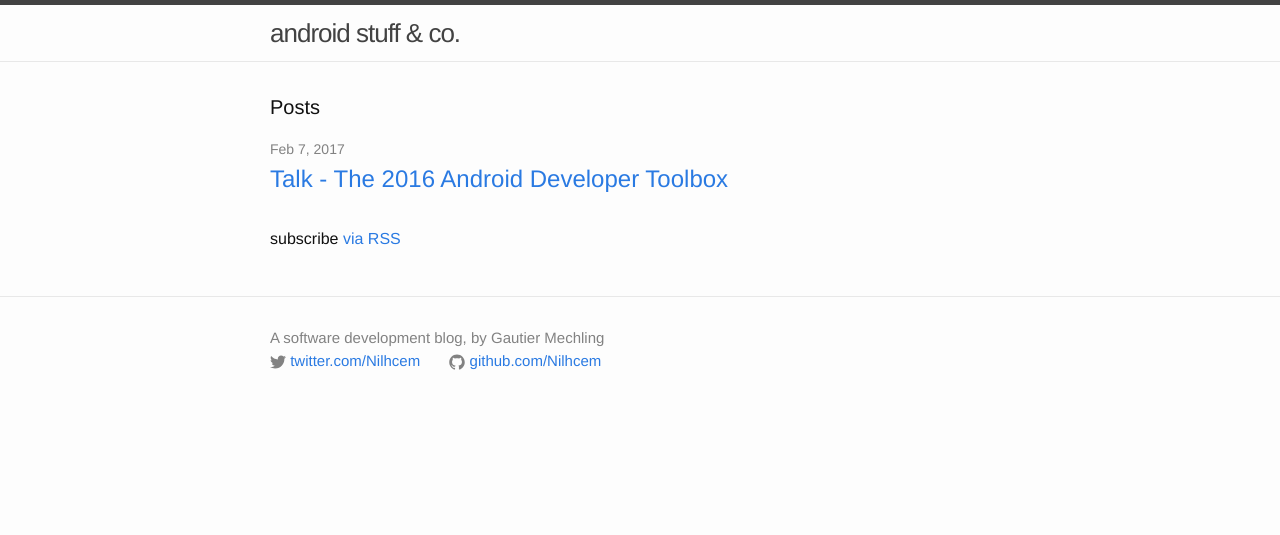
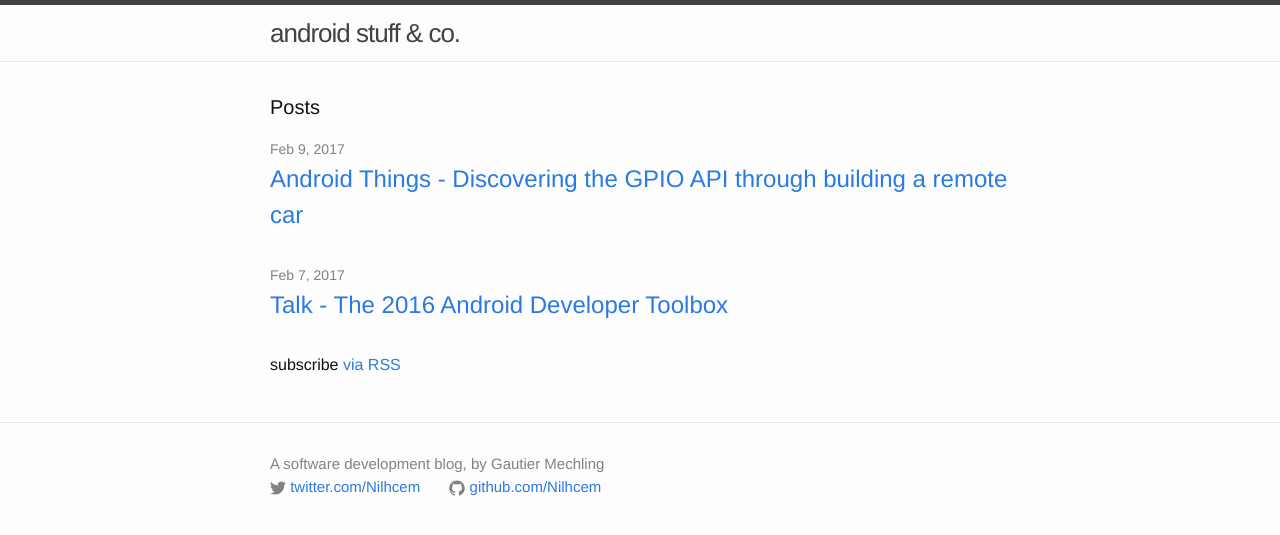
Before and after one commit to Nilhcem/nilhcem.github.io, a Jekyll site: the page built from index.md, in a window 1280 px wide. Shown: the top 535 px of the page. Built offline with Jekyll 4.4.1, drawn with Linux system fonts in a browser that asks for light colours; some of the changed lines change nothing that is shown.

Commit message:
Add Android Things Remote Car post

```diff
--- /dev/null
+++ b/_posts/2017-02-09-android-things-remote-car.md
@@ -0,0 +1,176 @@
+---
+layout: post
+title:  Android Things - Discovering the GPIO API through building a remote car
+permalink: android-things/discovering-the-GPIO-api-building-a-remote-car
+date: 2017-02-09
+---
+
+<blockquote class="twitter-tweet" data-conversation="none" data-lang="en"><p lang="en" dir="ltr"><a href="https://twitter.com/riggaroo">@riggaroo</a> <a href="https://twitter.com/blundell_apps">@blundell_apps</a> 2017 will be the year of blinking leds powered by Android.</p>&mdash; Hugo Visser (@botteaap) <a href="https://twitter.com/botteaap/status/810406338123694080">December 18, 2016</a></blockquote>
+<script async src="//platform.twitter.com/widgets.js" charset="utf-8"></script>
+
+
+When the first developer preview of Android Things was released in December 2016, my twitter timeline was flooded with pictures of lonely LEDs, blinking on top of large breadboards.
+And of course, I contributed too.
+
+![LED][pic1_led]{: .center-image }
+
+The truth is that for many of us, Android developers, having the possibility to interact with physical objects is something completely new.<br>
+We have been creating software for years. Polished applications used by millions of users is not something that impresses us so easily, but succeeding in blinking an LED is a different matter.
+
+And, let's be honest, using RxJava + Kotlin to blink an LED is surely some over-engineering stuff, but it makes us feel like we are coming from the future with our advanced tools to interact with things almost a century older. *#SoMuchPowerInOurHands*<br><br>
+
+
+# How to blink an LED?
+
+Blinking an LED is a necessary first step if you want to discover Android Things.<br>
+If you haven't reached this stage yet, take a look at the [official blinking led sample][official-led-sample], or any other [detailed tutorial][detailed-led-tutorial], available on the Internet and find some time to do those. You'll learn, and it's fun.
+
+In a nutshell, turning an LED on is simply telling the board *(e.g. the Raspberry Pi)* that it should supply some current to it *(but not too much, that's why we use a resistor to limit the current that flows through the LED)*.
+
+And to translate this action into code, Android Things provides a [GPIO API][gpio-api].
+
+At that moment, any boring tutorial would tell you that GPIO stands for General Purpose Input/Output, but who cares?
+To simplify, it's a very simple way to start sending, or stop sending current to a peripheral.
+
+Understanding this API is the easiest and essential way to get started with Android Things.
+
+{% highlight java %}
+// First, we ask the PeripheralManagerService to give us a reference of our LED
+// We have connected our LED to the Raspberry Pi GPIO pin named "BCM21"
+// The LED is an output device. It receives orders from the board.
+Gpio legGpio = new PeripheralManagerService().openGpio("BCM21");
+legGpio.setDirection(Gpio.DIRECTION_OUT_INITIALLY_LOW);
+
+// To turn the LED on, we set the value to true
+legGpio.setValue(true);
+
+// To turn the LED off, we set its value to false
+legGpio.setValue(false);
+
+// Alternatively, we can also get the LED value
+boolean isOn = legGpio.getValue();
+
+// And we close the peripheral, because we are good guys
+legGpio.close();
+{% endhighlight %}
+
+As you can see, blinking an LED is as easy as setting a boolean value from false to true, and vice versa.
+*#ThatSimple*<br><br>
+
+# From blinking an LED to building a remote toy car in the same blog post? Are you even serious?
+
+Now you know how to turn an LED on and off via the GPIO API, you can create a remote car! *Seriously!*
+Before explaining the similarities between an LED and a remote car, let's buy some fun stuff
+
+#### Buying a Car Chassis Kit
+
+If I were a smart guy, I would probably buy the components separately, but (**warning: excuse incoming**) like every good developer, I'm a bit lazy and decided to buy a Car Kit Chassis, which contains 2 gear motors with car tires, a battery box, a universal wheel and a few wires.
+
+Below, a picture of the Mohoo Kit Chassis I bought on Amazon for $15
+
+![Chassis pieces][pic2_chassis_before]{: .center-image }
+
+The battery box is necessary, as the Raspberry Pi power is not enough to get the motors working properly.<br>
+But keep in mind the battery box will be only for the motors. You will need an external power source for the Raspberry Pi (*I decided to use a portable power bank*)
+
+**20 minutes later**
+
+![Chassis assembled][pic3_chassis_after]{: .center-image }<br><br>
+
+
+#### Buying an L298N dual motor controller
+
+The chassis kit by itself is not enough to have a functionning car, we need to buy the last component separately: an L298N H-Bridge motor controller. I found mine for $2 on aliexpress.
+
+![L298N][pic4_l298n]{: .center-image }<br>
+
+The L298N is a great component that allows us to control the speed and direction of two DC motors.
+
+#### Plugging the wires
+
+We will plug the 2 wires of each DC motors to each sides of the L298N. We'll also plug the 2 wires of the battery box at the front of the L298N controller (Ground and [up to] +12V).<br>
+Finally, we connect the L298N controller to the Raspberry Pi using 5 wires. 1 ground and 4 GPIOs<br><br>
+
+
+![Schematic][pic5_fritzing]{: .center-image }<br>
+
+It is important that both the battery pack ground wire and the Raspberry Pi ground wire are connected to the same L298N ground pin
+
+The magic of the L298N is that the component will simplify the communication with the DC motors.<br>
+As you can see, it is connected to 4 GPIO pins on the Rasperry Pi.
+
+* **GPIO1**: Move the left wheel forward
+* **GPIO2**: Move the left wheel backward
+* **GPIO3**: Move the right wheel forward
+* **GPIO4**: Move the right wheel backward.
+
+And since you now already know how to turn on and off an LED. You know how to supply current to each of these GPIOs:
+
+{% highlight java %}
+switch (direction) {
+  case FORWARD:
+    gpio1.setValue(true);
+    gpio3.setValue(true);
+    break;
+  case BACKwARD:
+    gpio2.setValue(true);
+    gpio4.setValue(true);
+    break;
+  case LEFT:
+    gpio1.setValue(true);
+    break;
+  case RIGHT:
+    gpio3.setValue(true);
+    break;
+}
+{% endhighlight %}
+
+Moving a toy car is as easy as turning 2 LEDs on at the same time.<br><br>
+
+
+![Result][pic6_result]{: .center-image }<br>
+
+
+# Why would you need Android Things for that?
+
+You don't. Interacting via GPIO can be done in many ways.<br>
+But let's say you want to improve this project further:
+
+First, you will want to control the car from your iPhone or Android device. Later, you may want to transform this car into a robot that can take pictures, upload them to the Cloud and use the Cloud Vision API for image content analysis.
+
+Here, Android Things will be useful, because you will be able to write your code very quickly, as you already know how to develop Android applications. And you will be able to interact with Google APIs for all your needs.<br><br>
+
+
+# Control the car from your phone
+
+To create a wireless connection between my phone and the car, I decided to use the **Nearby Connections API** over Wi-Fi. As I was already familiar with the API. It only took me 20 minutes to integrate it and create a(n ugly) Android app.<br>
+
+If you are not familiar with the Nearby Connections API, I recommend you to read the [official documentation][nearby-doc]
+
+I also suggest you to take a look at [Rebecca's great distributed Android Things piano][nearby-piano] to better understand this part and build something similar.<br>
+
+
+# Result
+
+You can see below a video of the car in action:
+
+<iframe width="560" height="315" src="https://www.youtube.com/embed/FZgl8wn8cSY" frameborder="0" allowfullscreen></iframe><br>
+
+As a conclusion, the gap between turning an LED on, and succeeding in moving a two-DC motor-car is not as large as we might think.
+Technically simple, but the result looks damn impressive !
+
+The GPIO API is a great way to get started with Android Things.<br>
+Now, your turn. Have fun!
+
+[official-led-sample]: https://github.com/androidthings/sample-simplepio/tree/master/blink
+[detailed-led-tutorial]: https://androidthings.rocks/2017/01/08/your-first-blinking-led/
+[gpio-api]: https://developer.android.com/things/sdk/pio/gpio.html
+[l298n-video]: https://www.youtube.com/watch?v=AZSiqj0NZgU
+[nearby-doc]: https://developers.google.com/nearby/
+[nearby-piano]: https://riggaroo.co.za/android-things-building-distributed-piano/
+[pic1_led]: /public/images/20170209/01_led.jpg
+[pic2_chassis_before]: /public/images/20170209/02_chassis_before.jpg
+[pic3_chassis_after]: /public/images/20170209/03_chassis_after.jpg
+[pic4_l298n]: /public/images/20170209/04_l298n.jpg
+[pic5_fritzing]: /public/images/20170209/05_fritzing.png
+[pic6_result]: /public/images/20170209/06_result.jpg
--- a/_sass/minima/_layout.scss
+++ b/_sass/minima/_layout.scss
@@ -245,3 +245,8 @@
     white-space: nowrap;
   }
 }
+
+.center-image{
+    margin: 0 auto;
+    display: block;
+}
```
Also changed, not shown: public/images/20170209/01_led.jpg (added), public/images/20170209/02_chassis_before.jpg (added), public/images/20170209/03_chassis_after.jpg (added), public/images/20170209/04_l298n.jpg (added), public/images/20170209/05_fritzing.png (added), public/images/20170209/06_result.jpg (added).
